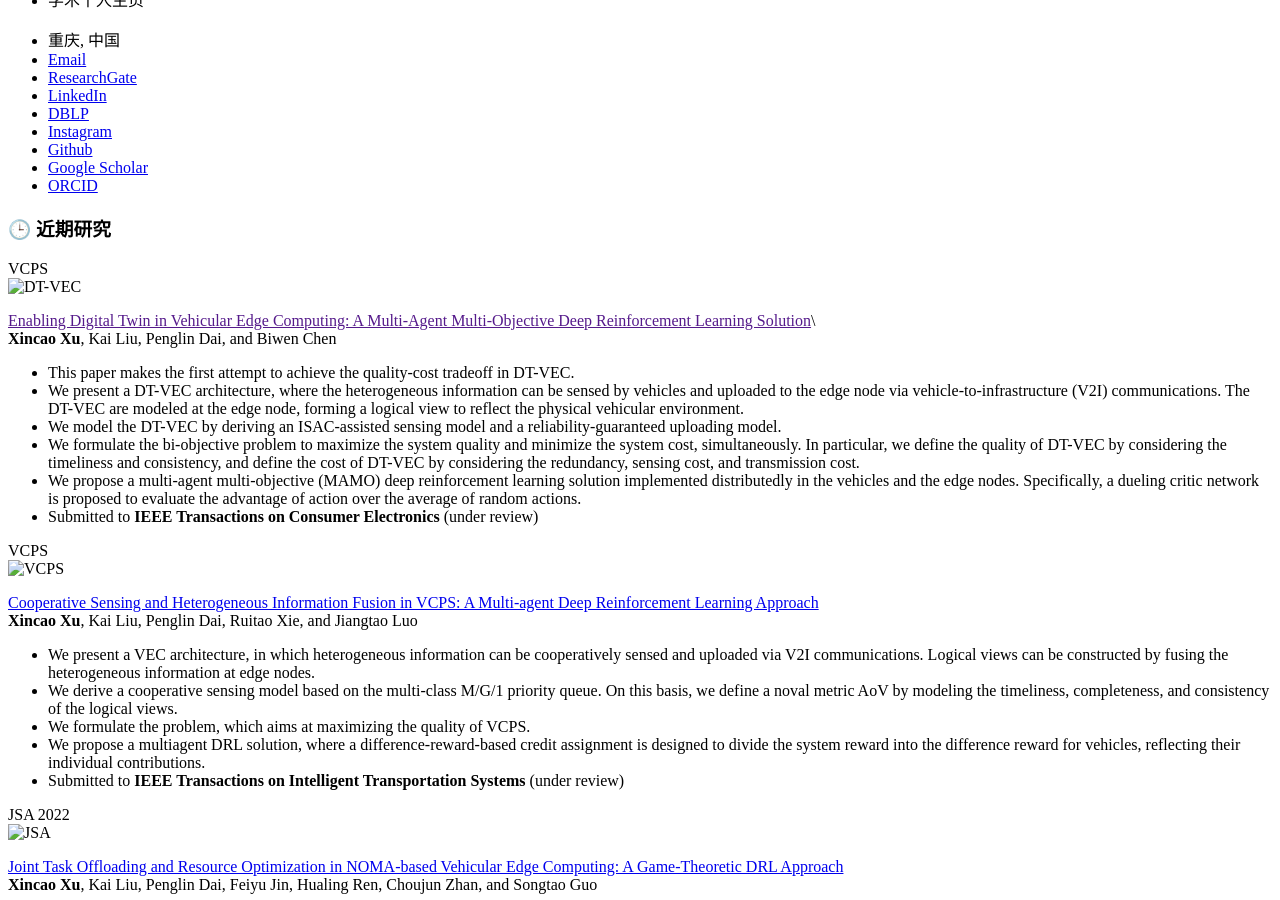
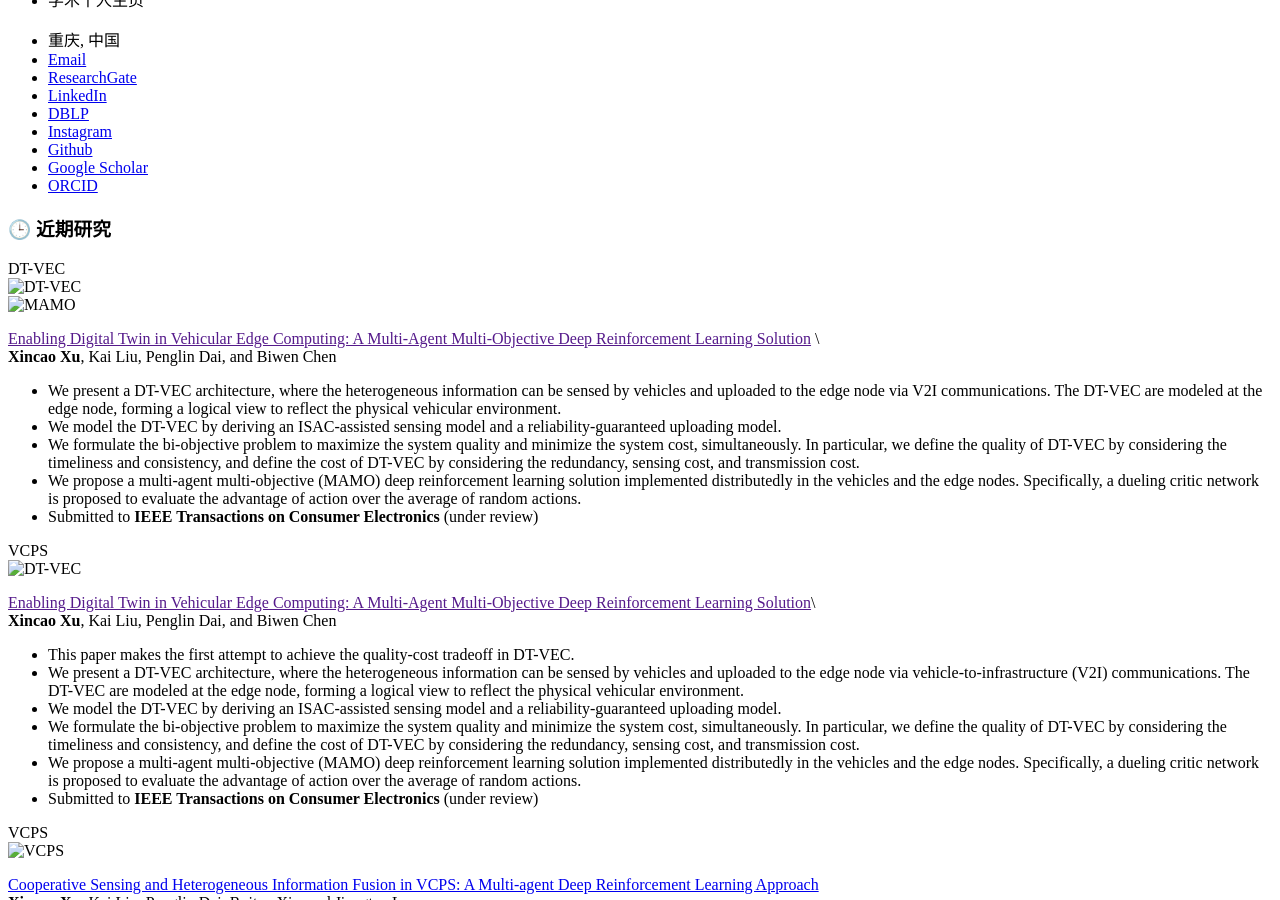
Before and after one commit to neardws/zh, a Jekyll site: the page built from _pages/includes/research.md, in a window 1280 px wide and 900 px high, scrolled down 427 px. Built offline with Jekyll 4.4.1, drawn with Linux system fonts in a browser that asks for light colours; our own code applies the rules of GitHub Pages for plain Markdown files.

Commit message:
update research

```diff
--- a/_pages/includes/research.md
+++ b/_pages/includes/research.md
@@ -1,4 +1,19 @@
 # 🕒 近期研究
+
+<div class='paper-images-box'><div class='paper-box-image'><div><div class="badge">DT-VEC</div><img src='images/DT_VEC.png' alt="DT-VEC" width="50%"><div class="badge"></div><img src='images/MAMO.png' alt="MAMO" width="50%"></div></div> </div>
+
+<div class='paper-box-text' markdown="1">
+
+[Enabling Digital Twin in Vehicular Edge Computing: A Multi-Agent Multi-Objective Deep Reinforcement Learning Solution]() \\
+**Xincao Xu**, Kai Liu, Penglin Dai, and Biwen Chen
+
+- We present a DT-VEC architecture, where the heterogeneous information can be sensed by vehicles and uploaded to the edge node via V2I communications. The DT-VEC are modeled at the edge node, forming a logical view to reflect the physical vehicular environment.
+- We model the DT-VEC by deriving an ISAC-assisted sensing model and a reliability-guaranteed uploading model.
+- We formulate the bi-objective problem to maximize the system quality and minimize the system cost, simultaneously. In particular, we define the quality of DT-VEC by considering the timeliness and consistency, and define the cost of DT-VEC by considering the redundancy, sensing cost, and transmission cost.
+- We propose a multi-agent multi-objective (MAMO) deep reinforcement learning solution implemented distributedly in the vehicles and the edge nodes. Specifically, a dueling critic network is proposed to evaluate the advantage of action over the average of random actions.
+- Submitted to **IEEE Transactions on Consumer Electronics** (under review)
+
+</div>
 
 <div class='paper-box'><div class='paper-box-image'><div><div class="badge">VCPS</div><img src='images/DT_VEC.png' alt="DT-VEC" width="100%"></div></div>
 <div class='paper-box-text' markdown="1">
```
Also changed, not shown: images/MAMO.png (added).
